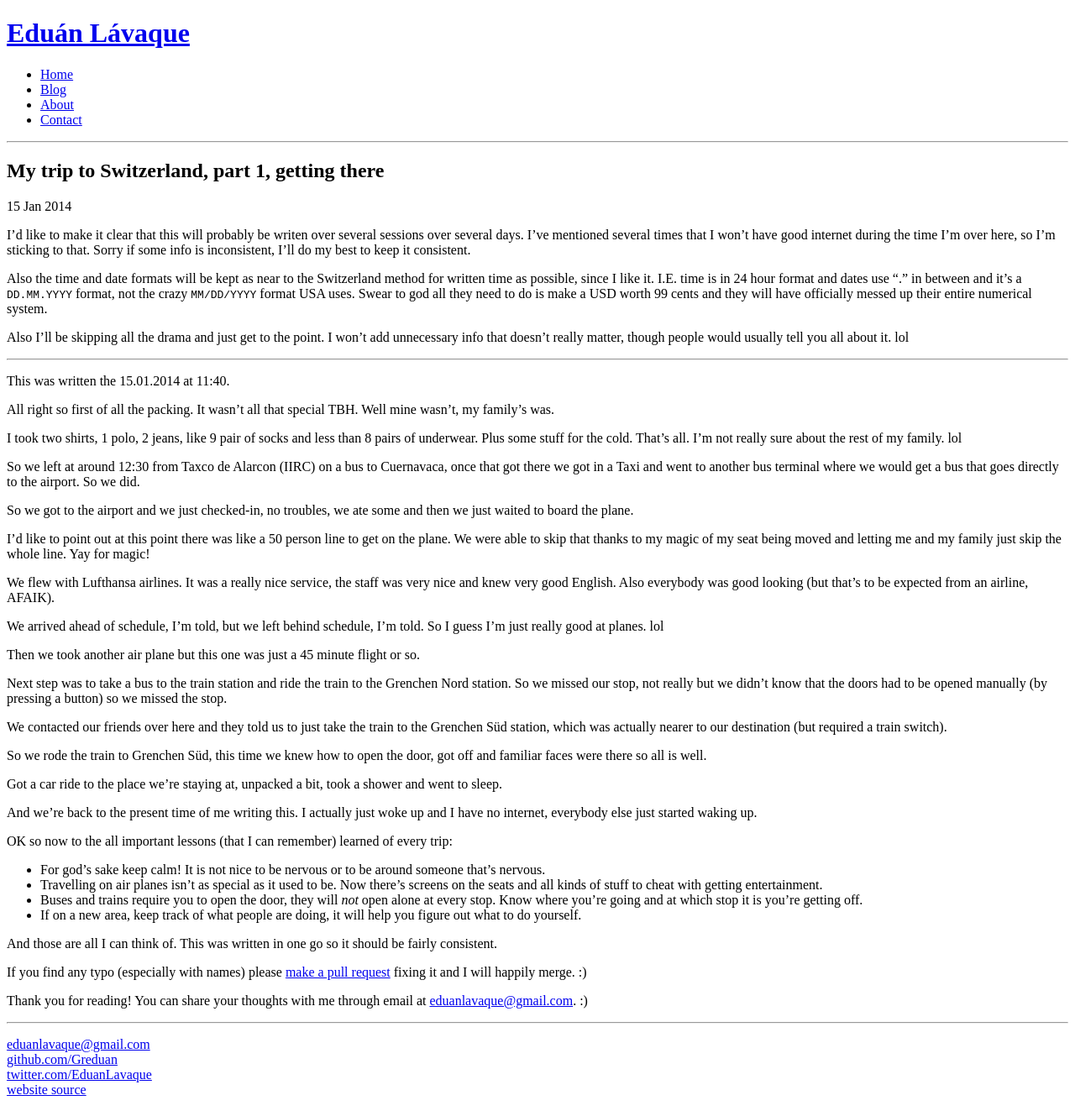
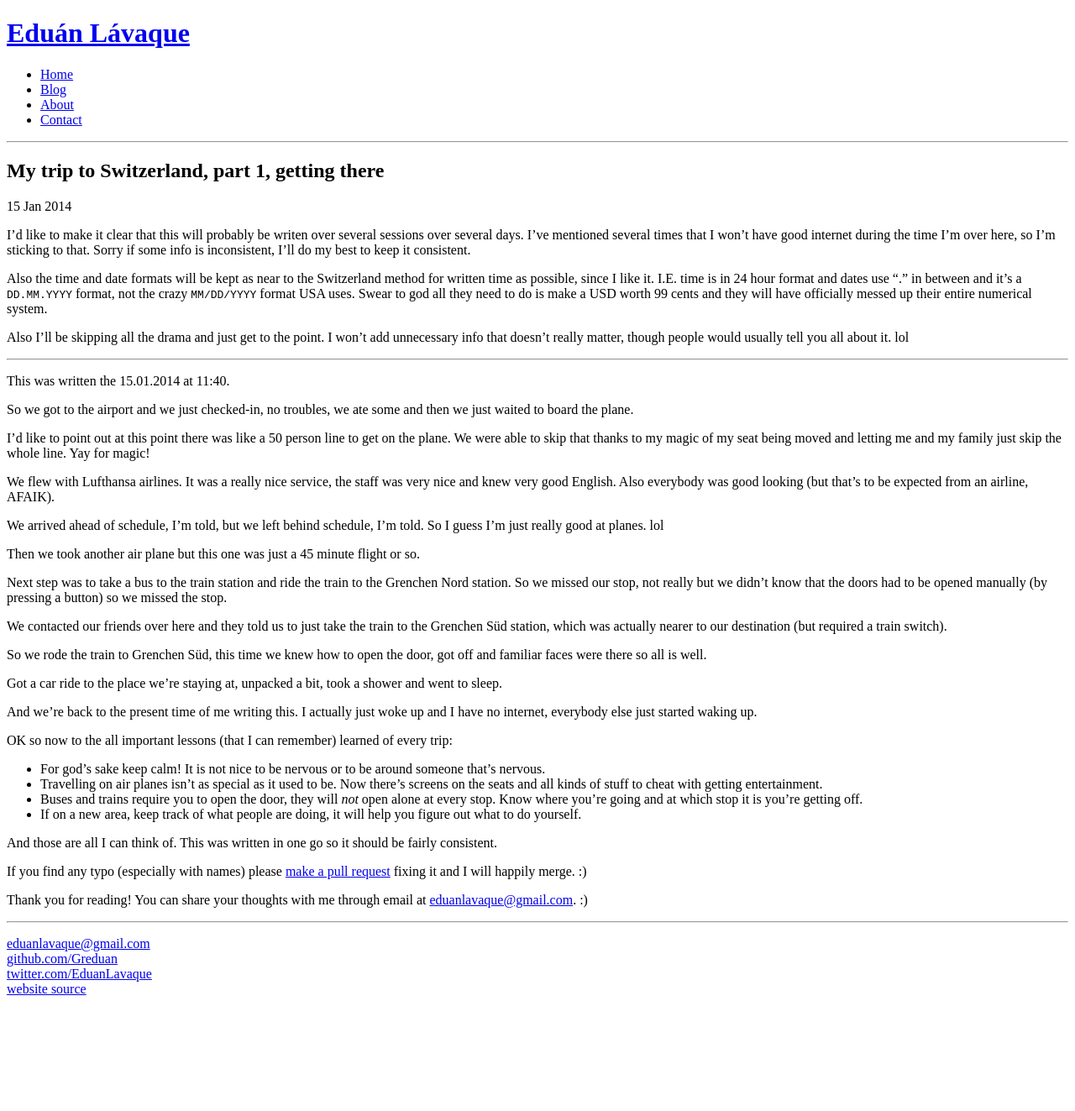
Before and after one commit to greduan/blog-content, a Jekyll site: the page built from _posts/2014-01-15-mttsp1.md, in a window 1280 px wide. Shown: the whole page at 84% size. Built offline with Jekyll 4.4.1, drawn with Linux system fonts in a browser that asks for light colours; Markdown is read by kramdown in place of the engine named in the settings; after the commit the page ends 1203 px from its top, so only the background shows below that.

Commit message:
Update 2014-01-15-mttsp1.md

```diff
--- a/_posts/2014-01-15-mttsp1.md
+++ b/_posts/2014-01-15-mttsp1.md
@@ -25,17 +24,6 @@ you all about it.  lol
 ---
 
 This was written the 15.01.2014 at 11:40.
-
-All right so first of all the packing.  It wasn't all that special TBH.  Well
-mine wasn't, my family's was.
-
-I took two shirts, 1 polo, 2 jeans, like 9 pair of socks and less than 8 pairs
-of underwear.  Plus some stuff for the cold.  That's all.  I'm not really sure
-about the rest of my family.  lol
-
-So we left at around 12:30 from Taxco de Alarcon (IIRC) on a bus to Cuernavaca,
-once that got there we got in a Taxi and went to another bus terminal where we
-would get a bus that goes directly to the airport.  So we did.
 
 So we got to the airport and we just checked-in, no troubles, we ate some and
 then we just waited to board the plane.
@@ -89,7 +77,7 @@ And those are all I can think of. This was written in one go so it should be
 fairly consistent.
 
 If you find any typo (especially with names) please [make a pull
-request](https://github.com/Greduan/eduantech.docpad/blob/master/src/render/posts/my-trip-to-switzerland-part-1.html.md)
+request](https://github.com/Greduan/eduantech.docpad/blob/master/_posts/2014-01-15-mttsp1.md)
 fixing it and I will happily merge. :)
 
 Thank you for reading! You can share your thoughts with me through email at
```
Also changed, not shown: other parts of _posts/2014-01-15-mttsp1.md (+1 -2 lines).
